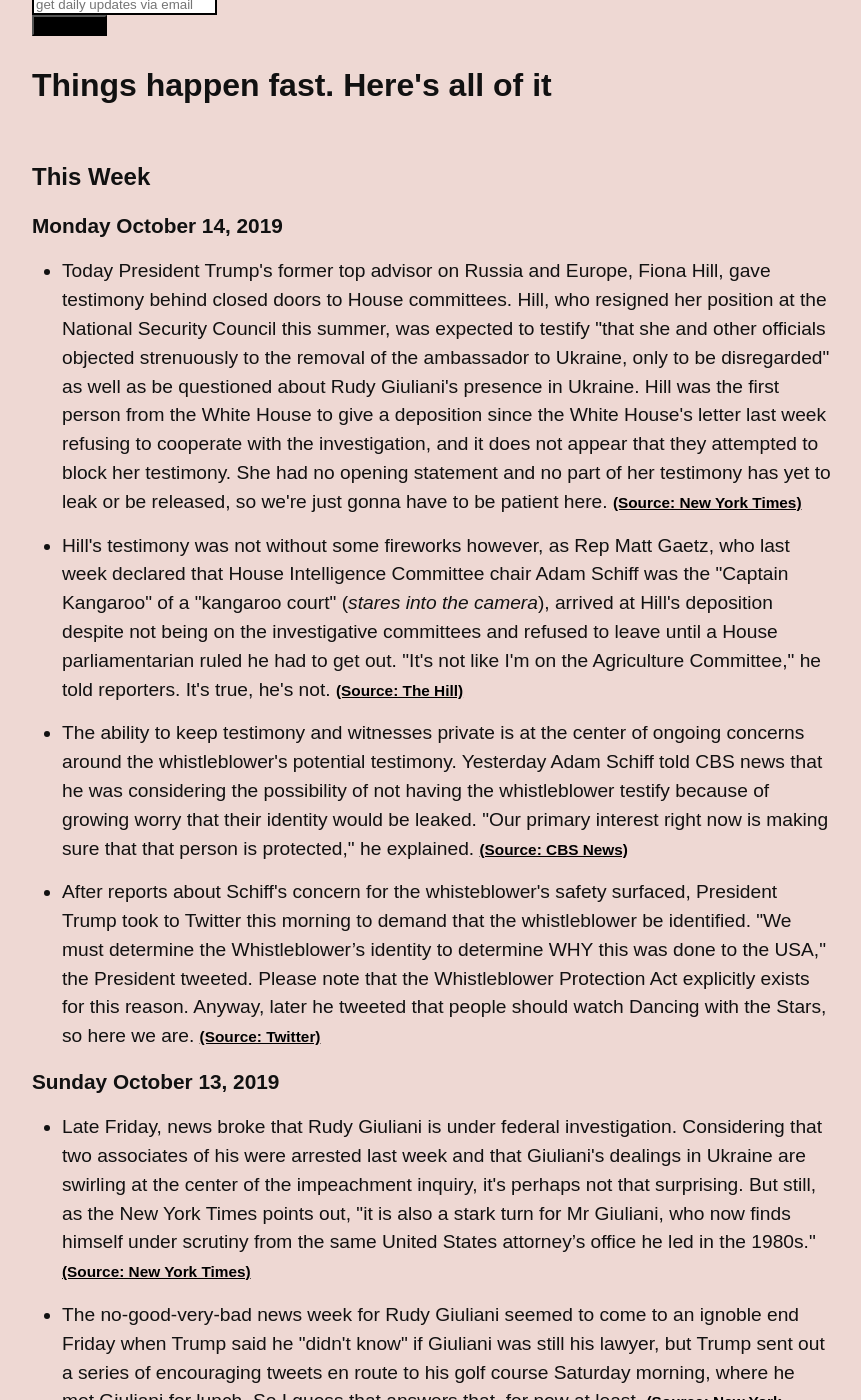
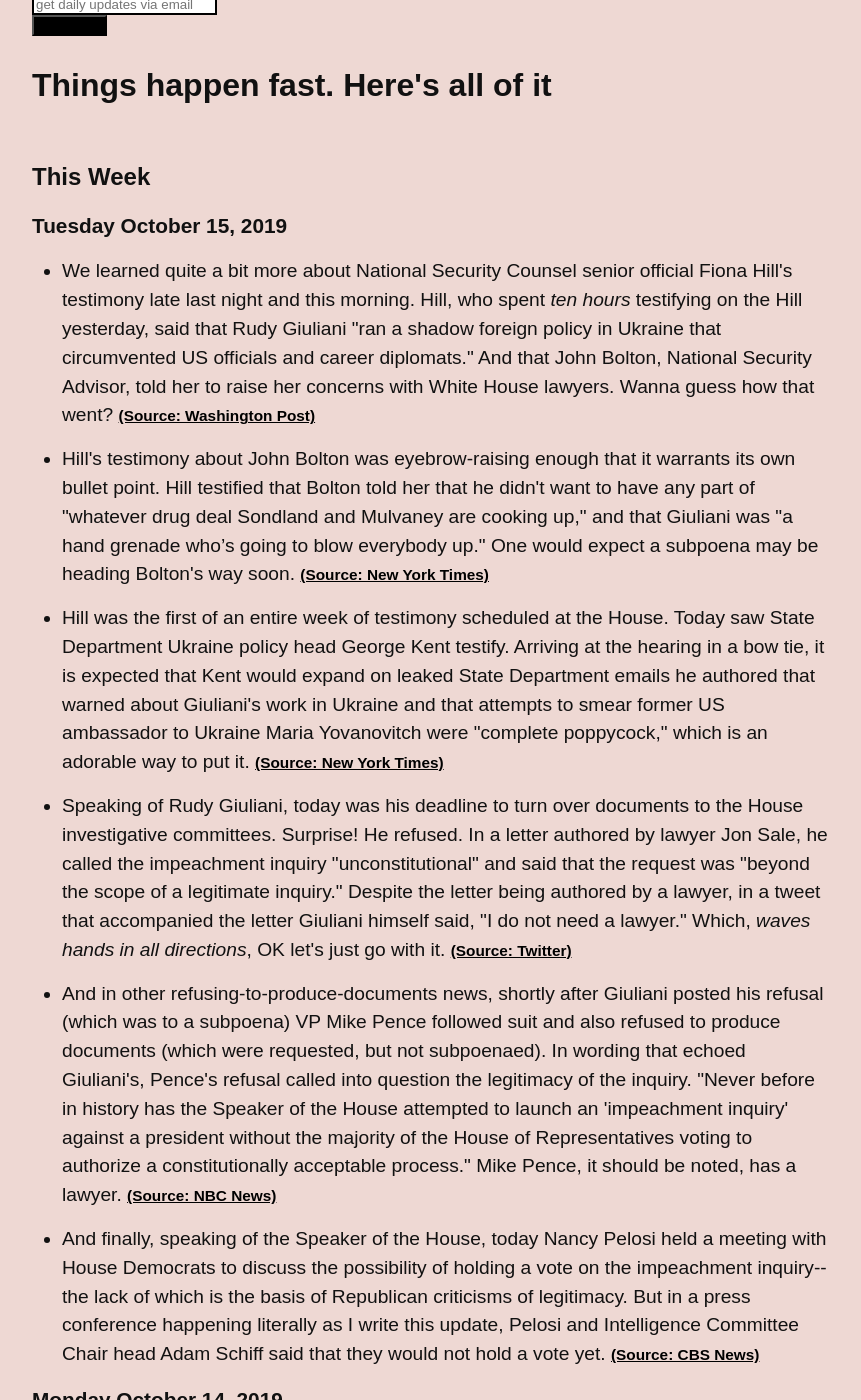
Before and after one commit to dansinker/impeachment.fyi, a Jekyll site: the page built from archive.md, in a window 1280 px wide and 1400 px high, scrolled down 204 px. Shown: the whole window, without its empty margins (268-1129 px from the left). Built offline with Jekyll 4.4.1, drawn with Linux system fonts in a browser that asks for light colours; nearby versions of some CDN libraries; some web fonts are replaced; comment, search, counter and statistics services are not loaded; some of the changed text lies outside the part shown.

Commit message:
October 15 update

```diff
--- a/_data/news.yml
+++ b/_data/news.yml
@@ -1,4 +1,26 @@
 news:
+- date: 2019-10-15
+  yesterday: Week four of the impeachment inquiry started yesterday with the <a href="https://www.nytimes.com/2019/10/14/us/politics/who-is-fiona-hill.html?action=click&module=Top%20Stories&pgtype=Homepage">testimony of Fiona Hill</a>, a former NSC senior official for Russia and Europe. Hill's testimony was the first of a full week of testimony scheduled in the House. This is in stark contrast to last week's impeachment news which largely centered around the <a href="https://www.politico.com/news/2019/10/08/white-house-formally-tells-democrats-it-wont-cooperate-with-impeachment-probe-000279">White House's refusal to cooperate</a> (and the <a href="https://www.wsj.com/articles/two-foreign-born-men-who-helped-giuliani-on-ukraine-arrested-on-campaign-finance-charges-11570714188?mod=hp_lead_pos1">arrest of Rudy Giuliani's associates</a>, which is quite a thing to stuff in a parenthetical I know). Anyway, people are cooperating and we're learning... things. Let's get to it.
+  todays:
+  - item: We learned quite a bit more about National Security Counsel senior official Fiona Hill's testimony late last night and this morning. Hill, who spent <i>ten hours</i> testifying on the Hill yesterday, said that Rudy Giuliani "ran a shadow foreign policy in Ukraine that circumvented US officials and career diplomats." And that John Bolton, National Security Advisor, told her to raise her concerns with White House lawyers. Wanna guess how that went?
+    source: Washington Post
+    url: https://www.washingtonpost.com/national-security/trumps-former-top-russia-adviser-to-testify-in-house-impeachment-probe/2019/10/14/e6015c1c-ee34-11e9-8693-f487e46784aa_story.html
+  - item: Hill's testimony about John Bolton was eyebrow-raising enough that it warrants its own bullet point. Hill testified that Bolton told her that he didn't want to have any part of "whatever drug deal Sondland and Mulvaney are cooking up," and that Giuliani was "a hand grenade who’s going to blow everybody up." One would expect a subpoena may be heading Bolton's way soon.
+    source: New York Times
+    url: https://www.nytimes.com/2019/10/14/us/politics/bolton-giuliani-fiona-hill-testimony.html#click=https://t.co/rTwBWk6HUI
+  - item: Hill was the first of an entire week of testimony scheduled at the House. Today saw State Department Ukraine policy head George Kent testify. Arriving at the hearing in a bow tie, it is expected that Kent would expand on leaked State Department emails he authored that warned about Giuliani's work in Ukraine and that attempts to smear former US ambassador to Ukraine Maria Yovanovitch were "complete poppycock," which is an adorable way to put it.
+    source: New York Times
+    url: https://www.nytimes.com/2019/10/15/us/politics/impeachment-george-kent-state.html#click=https://t.co/KvMLoN2AoY
+  - item: Speaking of Rudy Giuliani, today was his deadline to turn over documents to the House investigative committees. Surprise! He refused. In a letter authored by lawyer Jon Sale, he called the impeachment inquiry "unconstitutional" and said that the request was "beyond the scope of a legitimate inquiry." Despite the letter being authored by a lawyer, in a tweet that accompanied the letter Giuliani himself said, "I do not need a lawyer." Which, <i>waves hands in all directions</i>, OK let's just go with it.
+    source: Twitter
+    url: https://twitter.com/RudyGiuliani/status/1184204275267854338
+  - item: And in other refusing-to-produce-documents news, shortly after Giuliani posted his refusal (which was to a subpoena) VP Mike Pence followed suit and also refused to produce documents (which were requested, but not subpoenaed). In wording that echoed Giuliani's, Pence's refusal called into question the legitimacy of the inquiry. "Never before in history has the Speaker of the House attempted to launch an 'impeachment inquiry' against a president without the majority of the House of Representatives voting to authorize a constitutionally acceptable process." Mike Pence, it should be noted, has a lawyer.
+    source: NBC News
+    url: https://www.nbcnews.com/politics/trump-impeachment-inquiry/pence-refuses-house-request-provide-documents-related-ukraine-call-n1066651
+  - item: And finally, speaking of the Speaker of the House, today Nancy Pelosi held a meeting with House Democrats to discuss the possibility of holding a vote on the impeachment inquiry--the lack of which is the basis of Republican criticisms of legitimacy. But in a press conference happening literally as I write this update, Pelosi and Intelligence Committee Chair head Adam Schiff said that they would not hold a vote yet.
+    source: CBS News
+    url: https://www.cbsnews.com/news/nancy-pelosi-announcement-watch-live-stream-as-pelosi-addresses-press-today-about-trump-impeachment-inquiry-live/
+  tomorrow: There's more testimony and more document deadlines to come. Tomorrow, arrested Giuliani aides Lev Parnas and Igor Fruman are supposed to supply documents to the House, while Thursday is the deadline for the White House to produce documents. Don't place any big money bets on those coming through. Also tomorrow, Michael McKinley, senior advisor to Secretary of State Mike Pompeo who abruptly resigned last week, is set to testify. And Thursday, Gordon Sondland, US ambassador to the EU who was blocked from testifying by the White House last week, is scheduled to appear in the House. Folks, it's going to get more nuts. Sorry.
 - date: 2019-10-14
   yesterday: The last week of the impeachment inquiry was a wild one, with the White House <a href="https://www.politico.com/news/2019/10/08/white-house-formally-tells-democrats-it-wont-cooperate-with-impeachment-probe-000279">calling the inquiry "illegitimate"</a> and refusing to take part, while Rudy Giuliani, the president's personal lawyer whose actions in Ukraine are at the center of the inquiry, <a href="https://www.wsj.com/articles/two-foreign-born-men-who-helped-giuliani-on-ukraine-arrested-on-campaign-finance-charges-11570714188?mod=hp_lead_pos1">saw associates arrested on charges related to work in Ukraine</a>. It was a lot. Honestly, this week may be even more. Anyway, welcome to week four of the impeachment inquiry! We'll get through this together.
   todays:
```
